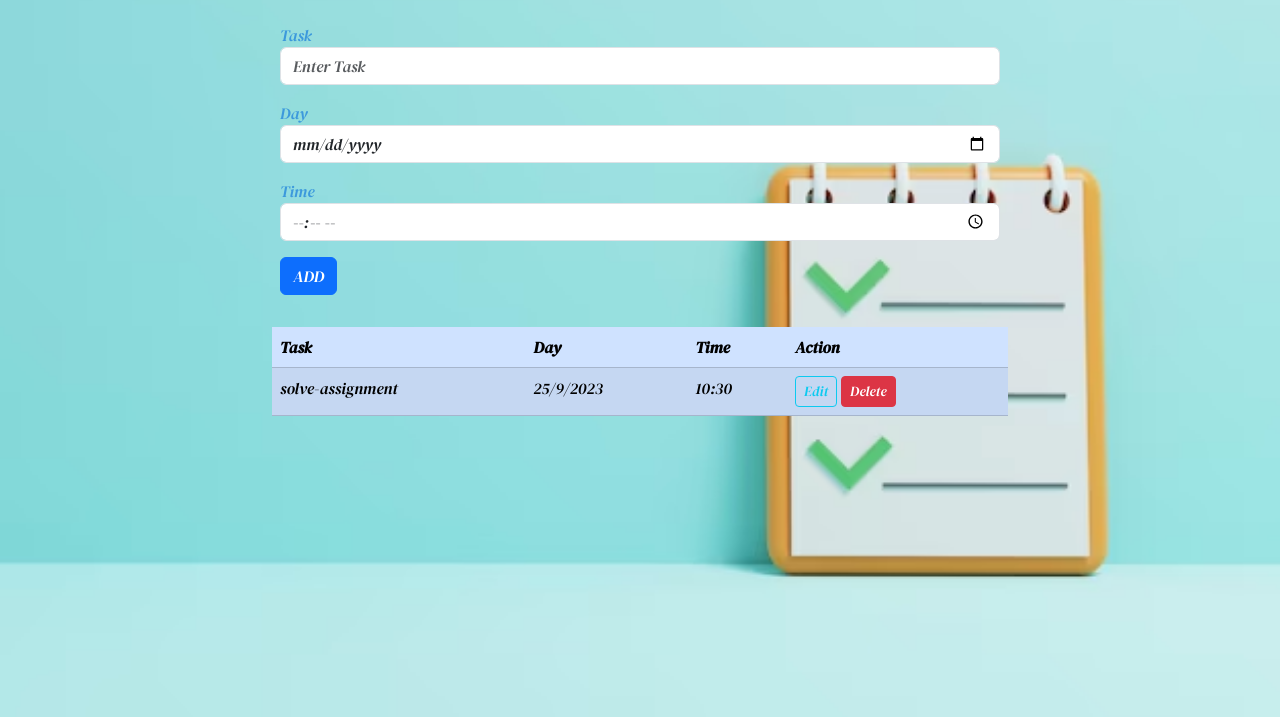
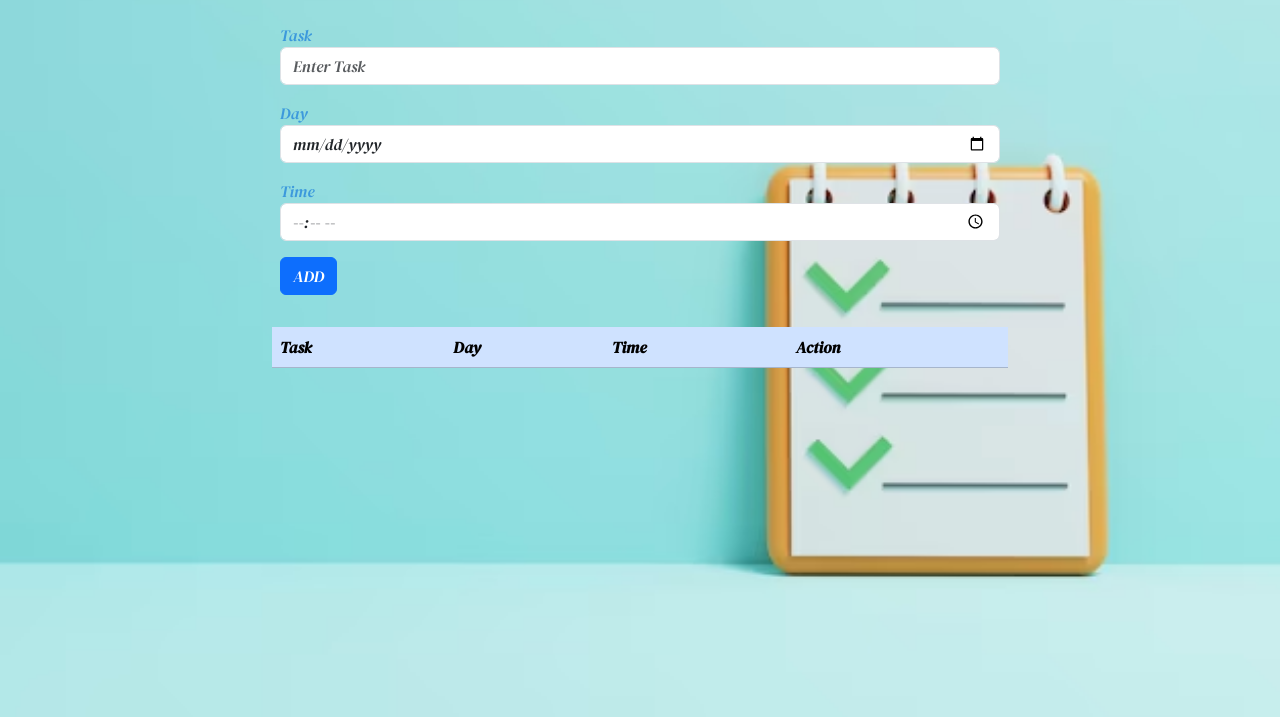
Before and after one commit to NaeemaBsharat/CRUD_Application, a plain HTML site: page index.html in a window 1280 px wide. Shown: the part 131-848 px from the top of the page. Drawn offline with nearby package versions, Linux system fonts and the light colour scheme.

```diff
--- a/index.html
+++ b/index.html
@@ -61,15 +61,6 @@
                         </tr>
                     </thead>
                     <tbody id="Task-list">
-                        <tr>
-                            <td class="slug">solve-assignment</td>
-                            <td>25/9/2023</td>
-                            <td>10:30</td>
-                            <td>
-                                <a href="#" class="btn btn-outline-info btn-sm edit">Edit</a>
-                                <a href="#" class="btn btn-danger btn-sm delete">Delete</a>
-                            </td>
-                        </tr>
 
                     </tbody>
                 </table>
```
